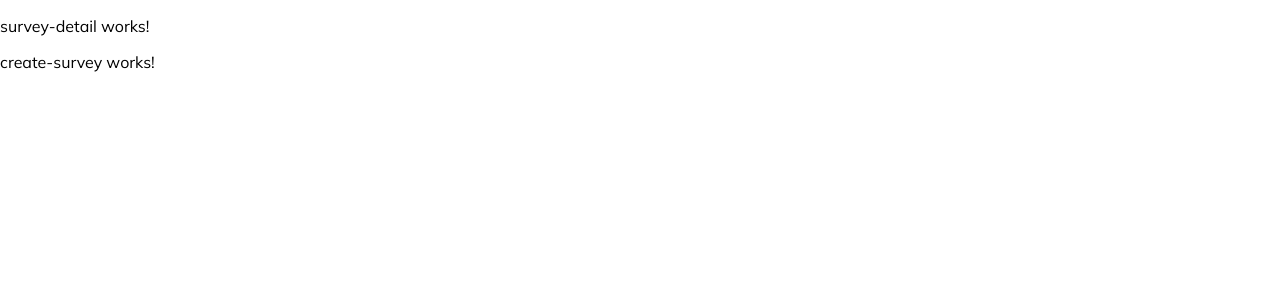
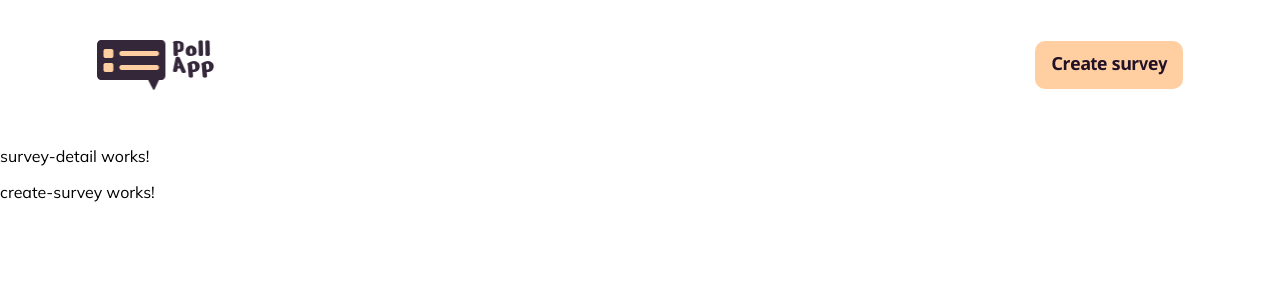
Before and after one commit to Tunc-Senel/poll-app, an Angular app: page /survey/1 in a window 1280 px wide. Shown: the top 300 px of the page. Built offline with nearby package versions, Linux system fonts and the light colour scheme.

Commit message:
feat: add header with home and detail variants and responsive page spacing

```diff
--- a/src/app/home/home.html
+++ b/src/app/home/home.html
@@ -1 +1,2 @@
+<app-header />
 <p>home works!</p>
--- a/src/app/home/home.ts
+++ b/src/app/home/home.ts
@@ -1,7 +1,8 @@
 import { Component } from '@angular/core';
+import { Header } from '../shared/header/header';
 
 @Component({
-  imports: [],
+  imports: [Header],
   selector: 'app-home',
   styleUrl: './home.scss',
   templateUrl: './home.html',
--- a/src/app/shared/header/header.html
+++ b/src/app/shared/header/header.html
@@ -1 +1,10 @@
-<p>header works!</p>
+<header class="content">
+  @if (variant() === 'home') {
+    <img class="logo" src="images/logo-yellow.png" alt="Poll App" />
+  } @else {
+    <a routerLink="/">
+      <img class="logo" src="images/logo-dark.png" alt="Poll App, back to home" />
+    </a>
+    <button class="create-button" type="button" (click)="openCreateSurvey()">Create survey</button>
+  }
+</header>
--- a/src/app/shared/header/header.scss
+++ b/src/app/shared/header/header.scss
@@ -0,0 +1,37 @@
+@use '../../../styles/scss/abstract/breakpoints' as bp;
+
+:host {
+  display: block;
+}
+
+header {
+  display: flex;
+  justify-content: space-between;
+  align-items: center;
+  padding-block: 2.5rem;
+
+  @include bp.respond('tablet') {
+    padding-block: 1.5rem;
+  }
+}
+
+.logo {
+  display: block;
+  width: 118px;
+  aspect-ratio: 118 / 50;
+}
+
+.create-button {
+  padding: 0.75rem 1rem;
+  border: none;
+  border-radius: 10px;
+  background-color: var(--color-accent-light);
+  color: var(--color-darkest);
+  font-size: var(--font-size-m);
+  font-weight: var(--font-weight-bold);
+  cursor: pointer;
+
+  @include bp.respond('tablet') {
+    display: none;
+  }
+}
--- a/src/app/shared/header/header.ts
+++ b/src/app/shared/header/header.ts
@@ -1,9 +1,33 @@
-import { Component } from '@angular/core';
+import { Component, inject, input, InputSignal } from '@angular/core';
+import { RouterLink } from '@angular/router';
+import { UiService } from '../../services/ui.service';
 
+/**
+ * Page the header is shown on.
+ */
+export type HeaderVariant = 'home' | 'detail';
+
+/**
+ * Page header with logo and, on the detail page, the create survey button.
+ */
 @Component({
-  imports: [],
+  imports: [RouterLink],
   selector: 'app-header',
   styleUrl: './header.scss',
   templateUrl: './header.html',
 })
-export class Header {}
+export class Header {
+  /**
+   * Controls logo and create button. Defaults to the home variant.
+   */
+  readonly variant: InputSignal<HeaderVariant> = input<HeaderVariant>('home');
+
+  private readonly uiService: UiService = inject(UiService);
+
+  /**
+   * Opens the create survey overlay via the UiService.
+   */
+  protected openCreateSurvey(): void {
+    this.uiService.openCreate();
+  }
+}
--- a/src/app/survey-detail/survey-detail.html
+++ b/src/app/survey-detail/survey-detail.html
@@ -1 +1,2 @@
+<app-header variant="detail" />
 <p>survey-detail works!</p>
--- a/src/app/survey-detail/survey-detail.ts
+++ b/src/app/survey-detail/survey-detail.ts
@@ -1,7 +1,8 @@
 import { Component, input, InputSignal } from '@angular/core';
+import { Header } from '../shared/header/header';
 
 @Component({
-  imports: [],
+  imports: [Header],
   selector: 'app-survey-detail',
   styleUrl: './survey-detail.scss',
   templateUrl: './survey-detail.html',
--- /dev/null
+++ b/src/styles/scss/abstract/_breakpoints.scss
@@ -0,0 +1,20 @@
+@use 'sass:map';
+
+// === BREAKPOINTS ===
+$breakpoints: (
+  'tablet': 768px,
+  'desktop': 1024px,
+);
+
+// === RESPOND MIXIN ===
+/// Applies the given styles up to the width of a breakpoint (desktop-first).
+/// @param {String} $breakpoint - A key of the $breakpoints map.
+@mixin respond($breakpoint) {
+  @if not map.has-key($breakpoints, $breakpoint) {
+    @error 'Unknown breakpoint: #{$breakpoint}';
+  }
+
+  @media screen and (max-width: map.get($breakpoints, $breakpoint)) {
+    @content;
+  }
+}
--- a/src/styles/scss/abstract/_variables.scss
+++ /dev/null
@@ -1,5 +0,0 @@
-/**
- * Breakpoints as Sass variables.
- * Custom properties do not work inside @media queries, so breakpoints stay here.
- * Added as soon as the first component needs a media query.
- */
--- a/src/styles/scss/base/_root.scss
+++ b/src/styles/scss/base/_root.scss
@@ -44,5 +44,5 @@
   --font-size-lead: clamp(1.125rem, 0.9886rem + 0.6818vw, 1.5rem);
 
   --content-max-width: 1440px;
-  --space-page: 1rem;
+  --space-page: clamp(1rem, -0.6786rem + 8.3929vw, 6.875rem);
 }
```
